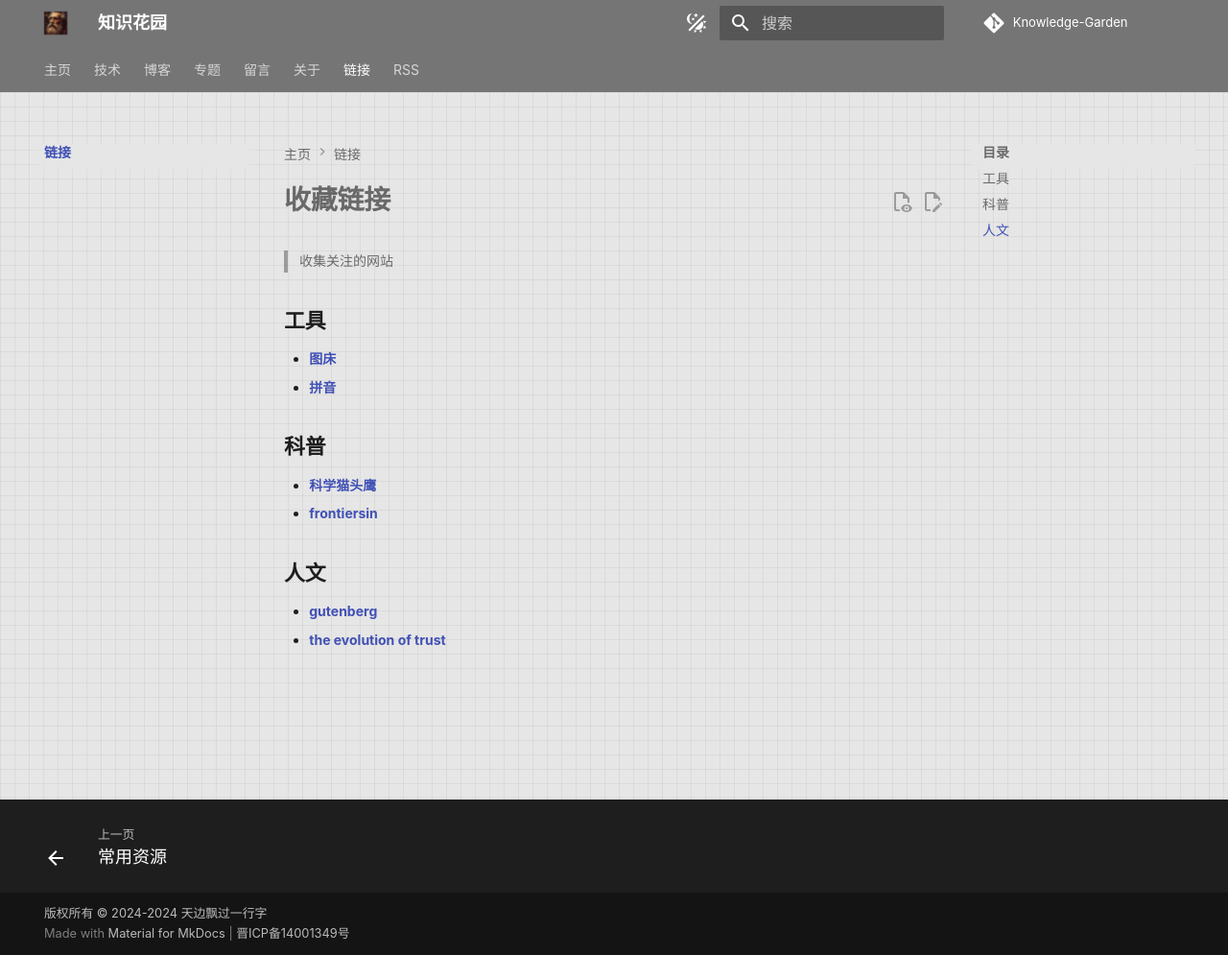
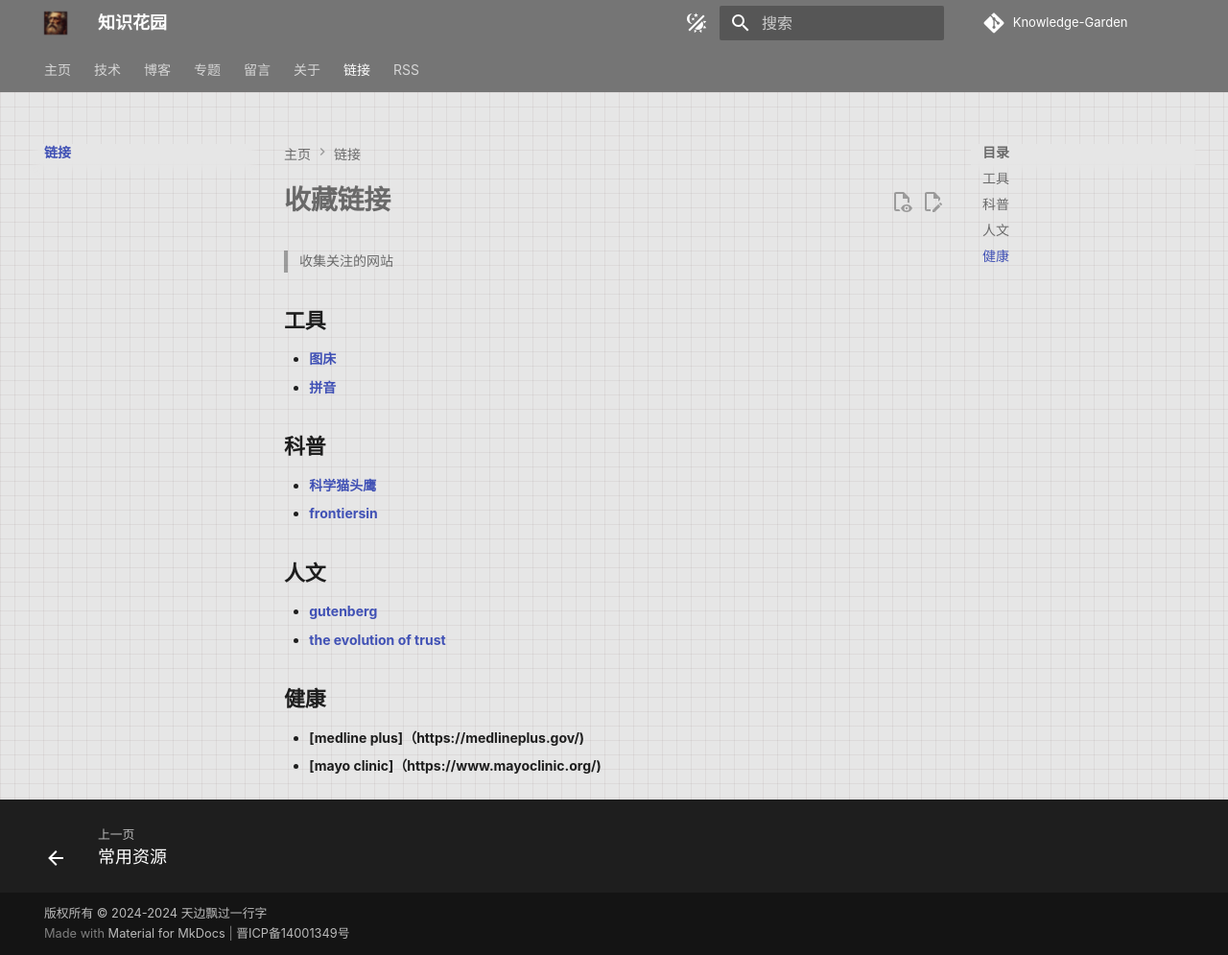
Before and after one commit to tarenaexit/mkdocs-merterial-garden, an MkDocs documentation site: the page built from docs/flinks/index.md, in a window 1280 px wide and 995 px high. Shown: the whole window at 96% size. Built offline with MkDocs 1.6.1 and Material for MkDocs 9.7.7, drawn with Linux system fonts in a browser that asks for light colours; nearby versions of some CDN libraries; some web fonts are replaced; comment, search, counter and statistics services are not loaded.

Commit message:
Add Changes By GitHub Actions: 2024-05-18 05:30:19 (CST/UTC-8)

```diff
--- a/docs/flinks/index.md
+++ b/docs/flinks/index.md
@@ -18,6 +18,9 @@ updated: 2024-03-21
 - __[gutenberg](https://www.gutenberg.org/)__
 - __[the evolution of trust](https://ncase.me/trust/)__
 
+## 健康
+- __[medline plus]（https://medlineplus.gov/)__
+- __[mayo clinic]（https://www.mayoclinic.org/)__
 
 <script src="https://giscus.app/client.js"
 	data-repo="tarenaexit/mkdocs-merterial-garden"
```
Also changed, not shown: docs/Discussions.txt (+1 -1 lines).
